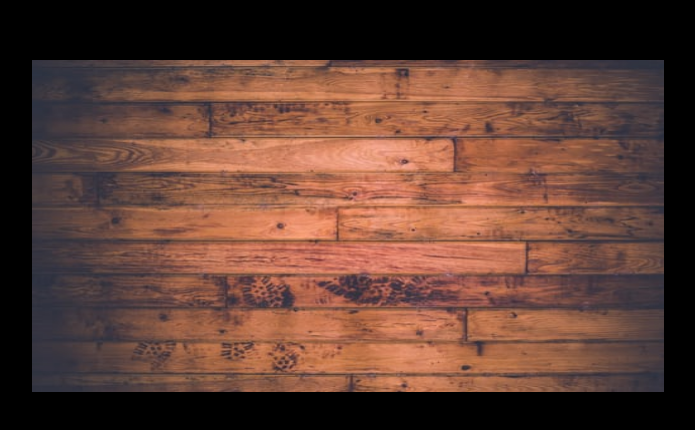
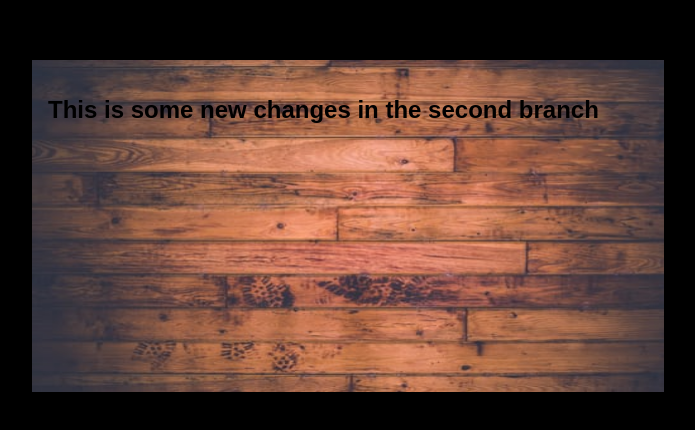
Before and after one commit to jafarimurtaza/image_hover, a plain HTML site: page index.html in a window 1280 px wide. Shown: the part 174-604 px from the top of the page, without its empty margins (292-987 px from the left). Drawn offline with Linux system fonts and the light colour scheme.

Commit message:
LOL TEST

```diff
--- a/index.html
+++ b/index.html
@@ -9,6 +9,7 @@
   <body>
     <div class="container">
       <h1>Hello friends!</h1>
+      <h2>This is some new changes in the second branch</h2>
       <p>Thanks for suporting! hope you enjoy! lets make it...</p>
     </div>
   </body>
```
